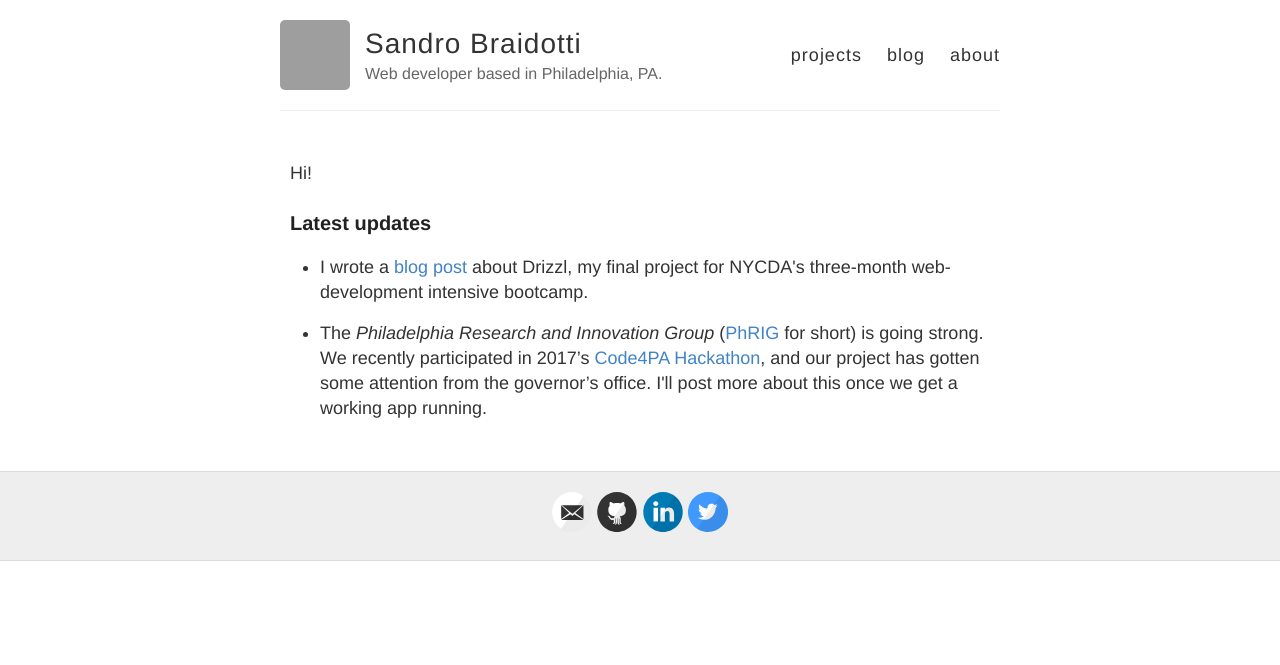
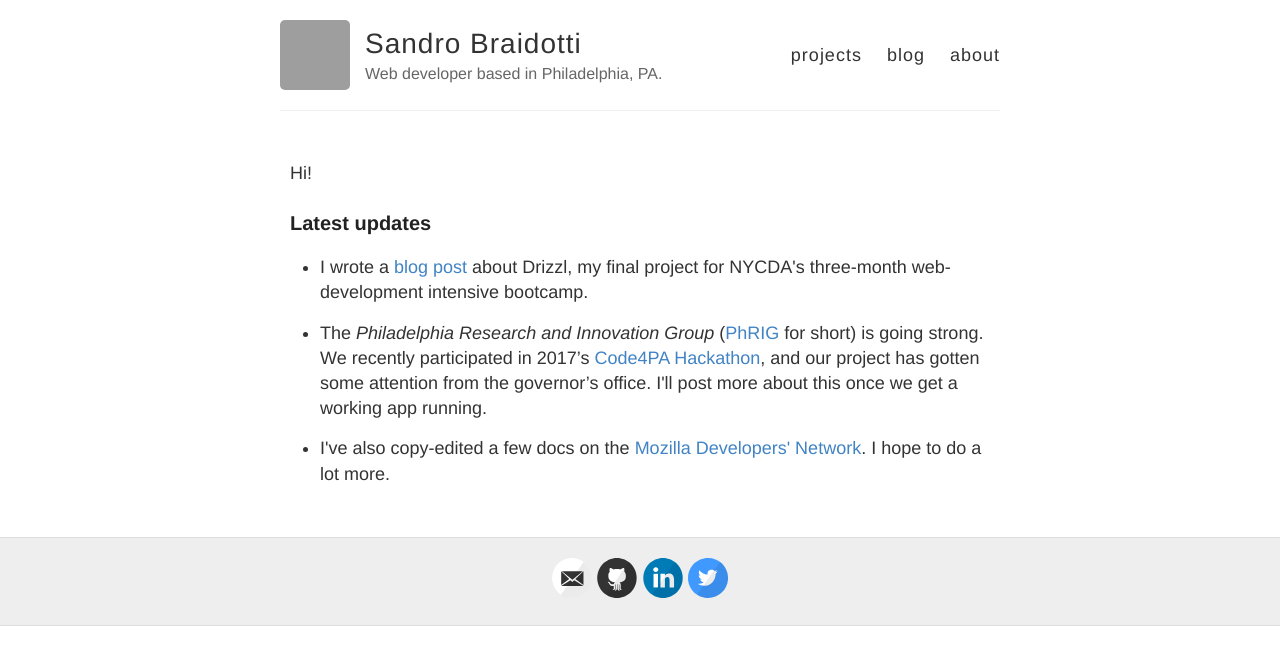
Before and after one commit to abraidotti/abraidotti.github.io, a Jekyll site: the page built from index.html, in a window 1280 px wide. Shown: the top 665 px of the page. Built offline with Jekyll 4.4.1, drawn with Linux system fonts in a browser that asks for light colours; grey boxes are pictures that could not be loaded.

Commit message:
add another minor point on index

```diff
--- a/index.html
+++ b/index.html
@@ -17,6 +17,9 @@ layout: default
         <li>
         <p>The <em>Philadelphia Research and Innovation Group</em> (<a href="https://phrig.github.io/">PhRIG</a> for short) is going strong. We recently participated in 2017’s <a href="https://technical.ly/philly/2017/11/03/final-projects-code4pa-hackathon/">Code4PA Hackathon</a>, and our project has gotten some attention from the governor’s office. I'll post more about this once we get a working app running.</p>
         </li>
+        <li>
+          <p>I've also copy-edited a few docs on the <a href="https://developer.mozilla.org/en-US/docs/MDN/Getting_started#Possible_task_types">Mozilla Developers' Network</a>. I hope to do a lot more.</p>
+        </li>
       </ul>
 
     </div>
```
